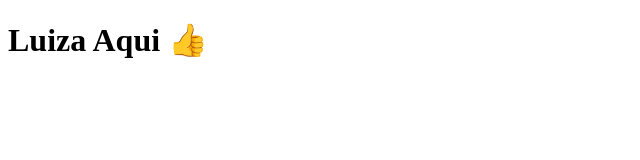
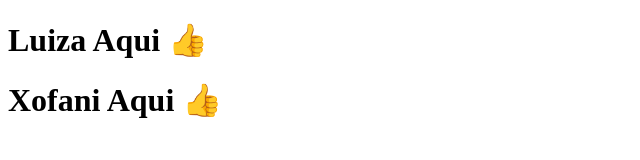
Before and after one commit to LuluDiegs/lulu, a plain HTML site: page index.html in a window 1280 px wide. Shown: the whole page, without its empty margins (0-640 px from the left). Drawn offline with Linux system fonts and the light colour scheme.

Commit message:
mensagem

```diff
--- a/index.html
+++ b/index.html
@@ -8,5 +8,6 @@
 </head>
 <body>
     <h1>Luiza Aqui 👍</h1>
+    <h1>Xofani  Aqui 👍</h1>
 </body>
 </html>
```
